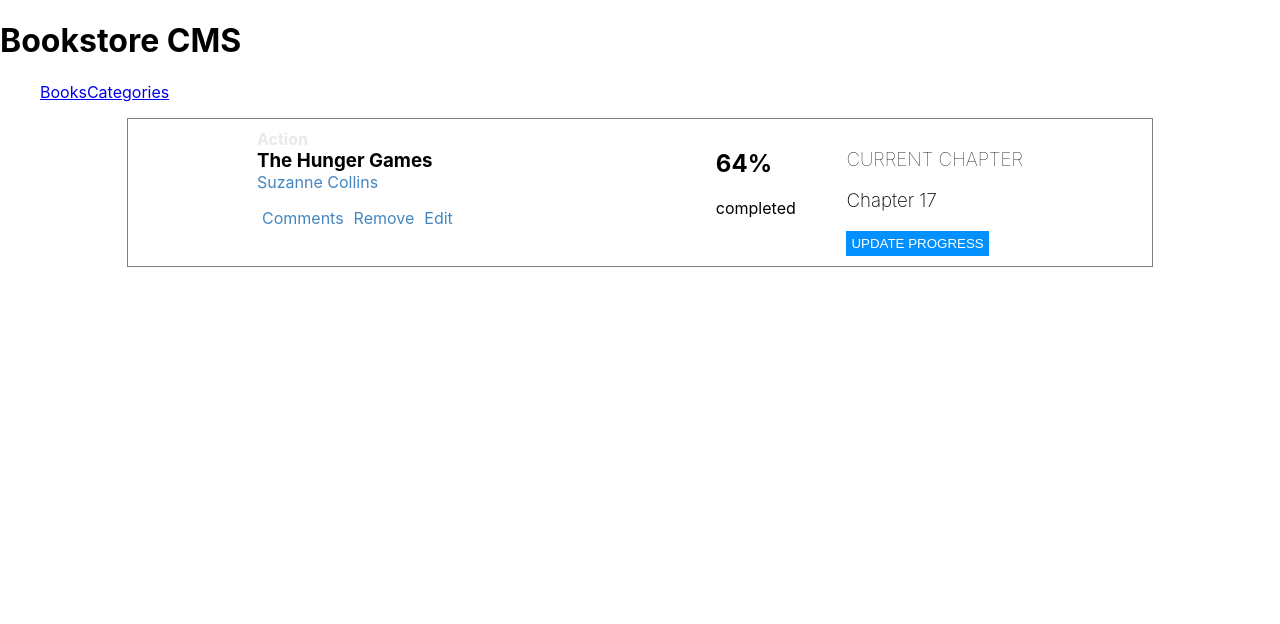
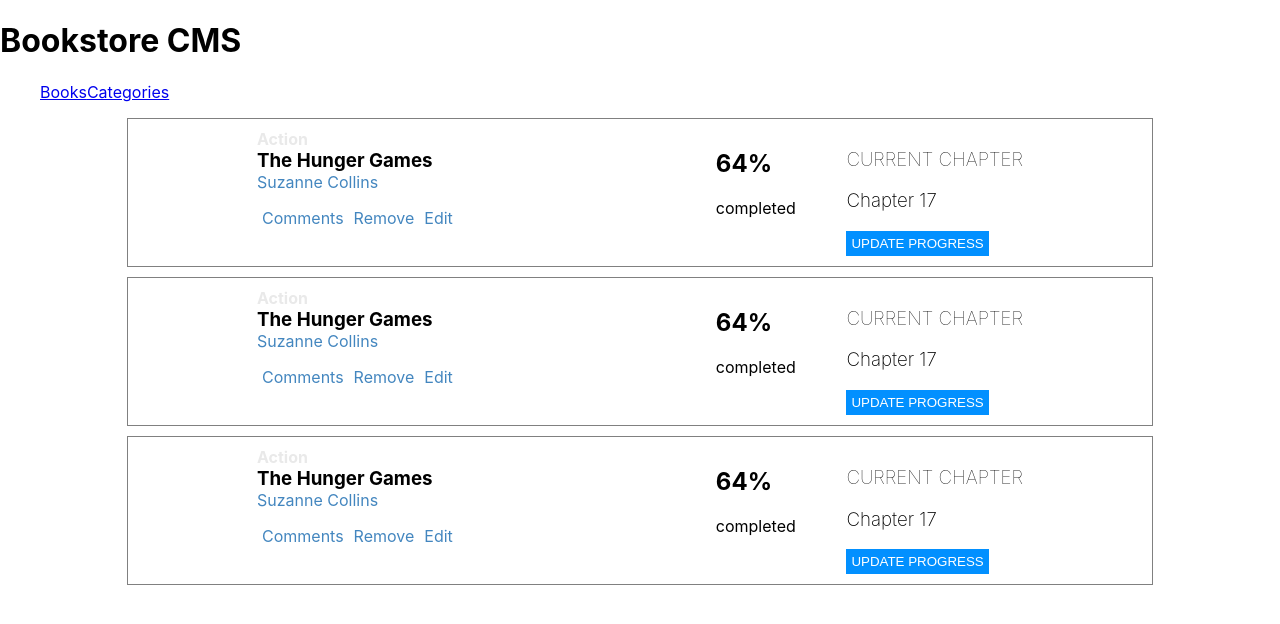
Before and after one commit to tumainimaganiko/react-bookstore, a React (Create React App) app: page / in a window 1280 px wide. Shown: the top 624 px of the page. Built offline with nearby package versions, Linux system fonts and the light colour scheme.

Commit message:
Duplicate Details in Home page

```diff
--- a/src/components/Books.jsx
+++ b/src/components/Books.jsx
@@ -1,9 +1,11 @@
-import BookState from "components/BookDetails";
+import BookDetails from "components/BookDetails";
 
 const Books = () => {
     return (
         <div>
-            <BookState/>
+            <BookDetails/>
+            <BookDetails/>
+            <BookDetails/>
         </div>
     )
 }
--- a/src/styles/BookDetails.module.css
+++ b/src/styles/BookDetails.module.css
@@ -3,7 +3,7 @@
     justify-content: space-around;
     border: 1px solid gray;
     width: 80%;
-    margin: 0 auto;
+    margin: 10px auto;
     padding: 10px 0;
 }
 
```
Also changed, not shown: src/components/BookState.jsx (deleted, +0 -11 lines).
